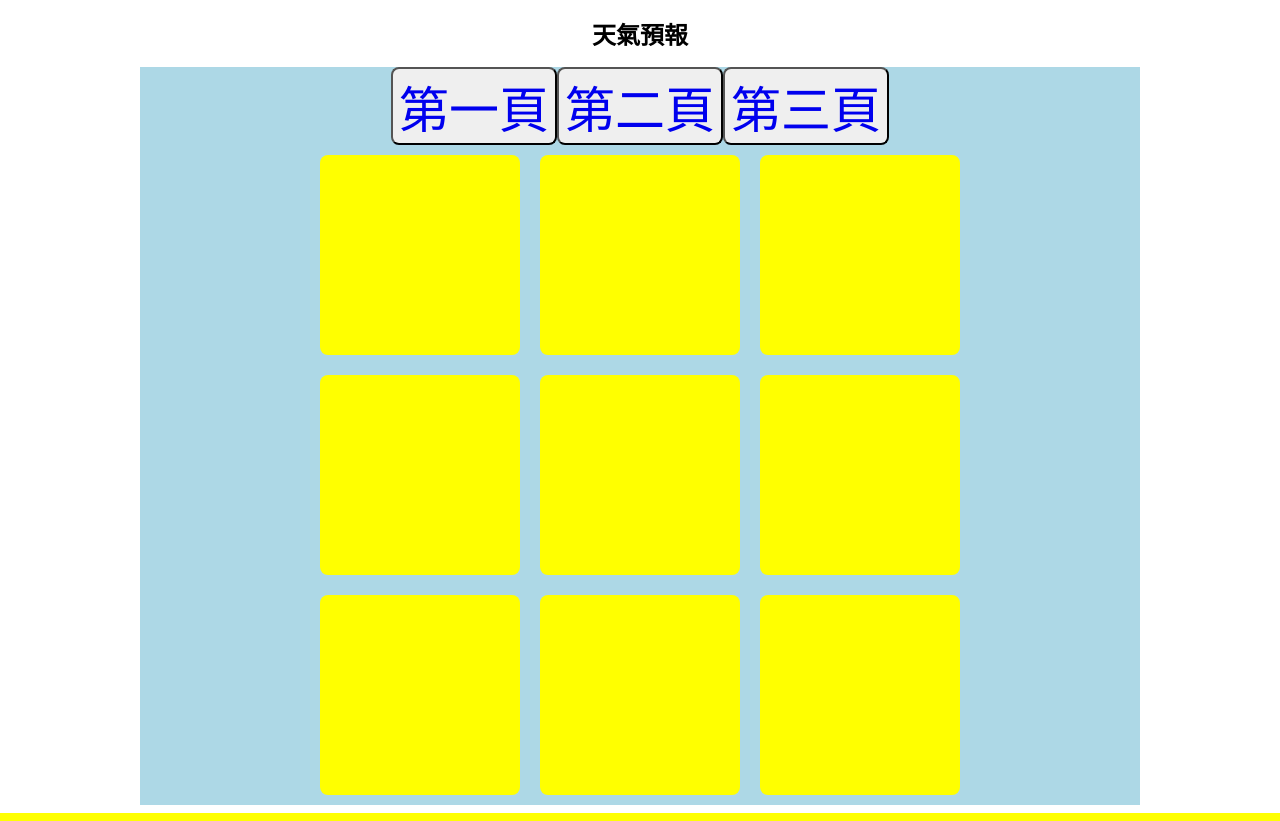
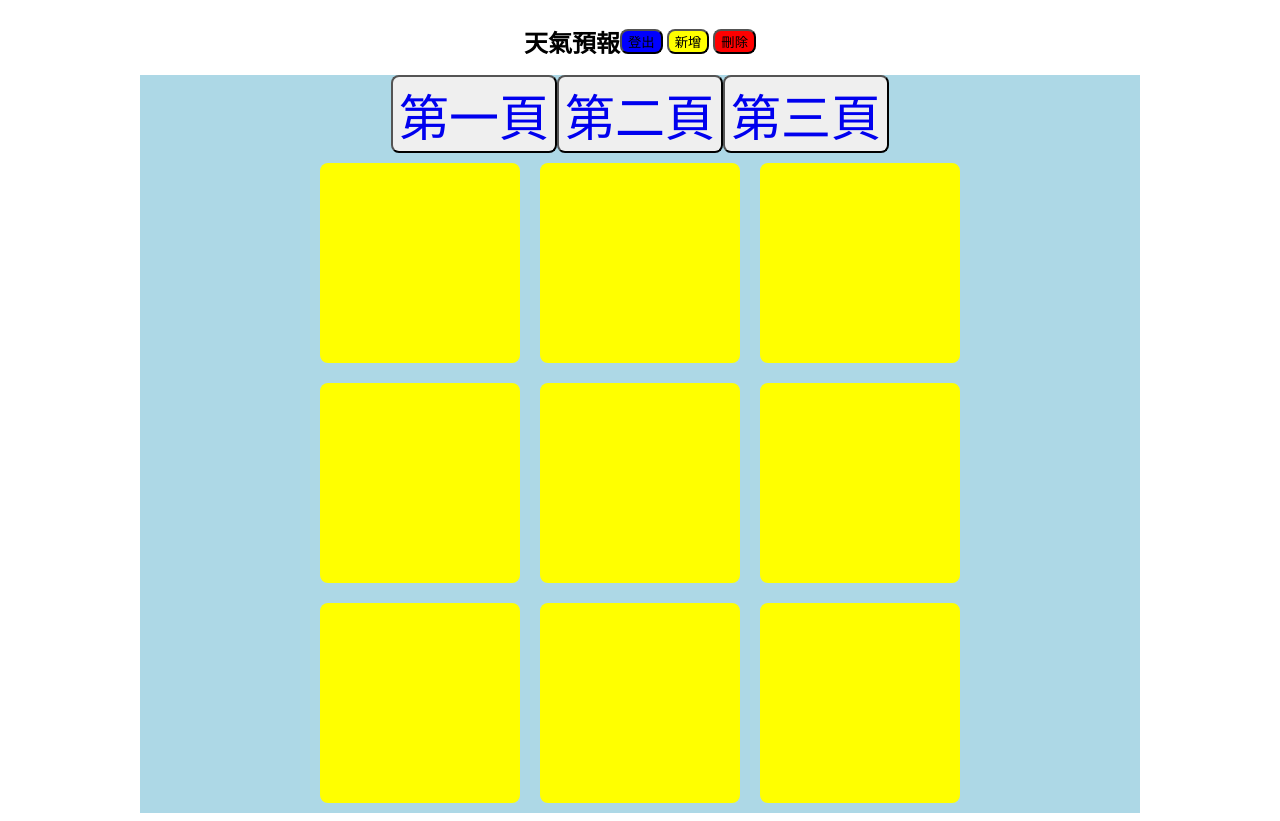
Before and after one commit to user638726/weather_report, a PHP site: the page made by 資料庫登入/天氣預報3.php in a window 1280 px wide. Run offline with PHP 8.4, Linux system fonts and the light colour scheme.

Commit message:
完成用session來傳遞資料，使登出功能都能在三個頁面上成功

```diff
--- a/資料庫登入/天氣預報.php
+++ b/資料庫登入/天氣預報.php
@@ -240,6 +240,9 @@ session_start();
                     console.log('載入失敗:', error); // 如果發生錯誤，顯示錯誤信息
                 }
             });
+            <?php
+            $_SESSION['login']=1;
+            ?>
         });
     });
     </script>
--- a/資料庫登入/天氣預報3.php
+++ b/資料庫登入/天氣預報3.php
@@ -1,10 +1,14 @@
+<?php
+session_start();
+?>
 <!DOCTYPE html>
 <html lang="en">
 
 <head>
     <meta charset="UTF-8">
     <meta name="viewport" content="width=device-width, initial-scale=1.0">
-    <script src="https://code.jquery.com/jquery-3.7.1.js" integrity="sha256-eKhayi8LEQwp4NKxN+CfCh+3qOVUtJn3QNZ0TciWLP4=" crossorigin="anonymous"></script>
+    <script src="https://code.jquery.com/jquery-3.7.1.js"
+        integrity="sha256-eKhayi8LEQwp4NKxN+CfCh+3qOVUtJn3QNZ0TciWLP4=" crossorigin="anonymous"></script>
     <title>Document</title>
     <style>
     * {
@@ -78,19 +82,40 @@
             width: 75%;
         }
     }
+
+    .btn-blue {
+        background-color: blue;
+        color: black;
+    }
+
+    .btn-yellow {
+        background-color: yellow;
+        color: black;
+    }
+
+    .btn-red {
+        background-color: red;
+        color: black
+    }
+
+    .header {
+        display: flex;
+        justify-content: center;
+        align-items: center;
+    }
     </style>
     <script>
     $.ajax({
         type: "GET",
         url: "https://opendata.cwa.gov.tw/fileapi/v1/opendataapi/F-C0032-001?Authorization=CWA-624371E0-DEC9-4EBE-9A3E-596837C3FCE2&format=JSON",
         dataType: "json",
-            success: function (response) {
+        success: function(response) {
             console.log('成功獲取內容:', response); // Log the entire response
             // Check if the response structure is as expected
             if (response) {
-                    let data=response;
-                    let data_length=data.cwaopendata.dataset.location.length;
-                    let time_length=data.cwaopendata.dataset.location[0].weatherElement[0].time.length;
+                let data = response;
+                let data_length = data.cwaopendata.dataset.location.length;
+                let time_length = data.cwaopendata.dataset.location[0].weatherElement[0].time.length;
                 //console.log(data);
                 //console.log(data.cwaopendata.dataset.location[0].locationName);
                 //console.log(data.cwaopendata.dataset.location[0].weatherElement[0].time[0].parameter.parameterName);
@@ -103,21 +128,25 @@
                     $(`#box${i}`).text(locationName);
                 }
 
-                    for(let i=0;i<time_length;i++){
-                        let weather19=data.cwaopendata.dataset.location[18].weatherElement[0].time[i].parameter.parameterName;
-                        let weather20=data.cwaopendata.dataset.location[19].weatherElement[0].time[i].parameter.parameterName;
-                        let weather21=data.cwaopendata.dataset.location[20].weatherElement[0].time[i].parameter.parameterName;
-                        let weather22=data.cwaopendata.dataset.location[21].weatherElement[0].time[i].parameter.parameterName;
+                for (let i = 0; i < time_length; i++) {
+                    let weather19 = data.cwaopendata.dataset.location[18].weatherElement[0].time[i]
+                        .parameter.parameterName;
+                    let weather20 = data.cwaopendata.dataset.location[19].weatherElement[0].time[i]
+                        .parameter.parameterName;
+                    let weather21 = data.cwaopendata.dataset.location[20].weatherElement[0].time[i]
+                        .parameter.parameterName;
+                    let weather22 = data.cwaopendata.dataset.location[21].weatherElement[0].time[i]
+                        .parameter.parameterName;
 
 
                     var el = document.getElementById("box18");
-                        el.insertAdjacentHTML("beforeEnd","<p>天氣:" + weather19 + "</p>");
+                    el.insertAdjacentHTML("beforeEnd", "<p>天氣:" + weather19 + "</p>");
                     var el = document.getElementById("box19");
-                        el.insertAdjacentHTML("beforeEnd","<p>天氣:" + weather20 + "</p>");
+                    el.insertAdjacentHTML("beforeEnd", "<p>天氣:" + weather20 + "</p>");
                     var el = document.getElementById("box20");
-                        el.insertAdjacentHTML("beforeEnd","<p>天氣:" + weather21 + "</p>");
+                    el.insertAdjacentHTML("beforeEnd", "<p>天氣:" + weather21 + "</p>");
                     var el = document.getElementById("box21");
-                        el.insertAdjacentHTML("beforeEnd","<p>天氣:" + weather22 + "</p>");
+                    el.insertAdjacentHTML("beforeEnd", "<p>天氣:" + weather22 + "</p>");
 
 
                 }
@@ -126,7 +155,7 @@
                 console.error("Data structure is unexpected", response);
             }
         },
-            error: function (error) {
+        error: function(error) {
             console.error("Error fetching data:", error);
         }
     });
@@ -134,7 +163,15 @@
 </head>
 
 <body>
+    <div class="container2">
+        <div class="header">
             <h1>天氣預報</h1>
+            <div>
+                <button type="button" class="btn1 btn-blue">登出</button>
+                <button type="button" class="btn2 btn-yellow">新增</button>
+                <button type="button" class="btn3 btn-red">刪除</button>
+            </div>
+        </div>
         <div class="outer-container">
             <div class="container">
                 <button><a href="./天氣預報.php">第一頁</a></button>
@@ -157,6 +194,36 @@
                 <div class="box1" id="box26"></div>
             </div>
         </div>
+    </div>
+    <script>
+    $(document).ready(function() {
+        $(".btn1").on("click", function() {
+            $(".container2").empty()
+            <?php
+             if(isset ($_SESSION['login'])){
+
+             unset($_SESSION['login']);}
+              else {
+                echo "not use";
+            }
+             ?>
+            $.ajax({
+                type: "GET",
+                url: "./login.php",
+                success: function(response) {
+                    //console.log('成功獲取內容:', response); // 在控制台中檢查
+                    $(".container2").html(response); // 將內容插入容器
+                },
+                error: function(error) {
+                    console.log('載入失敗:', error); // 如果發生錯誤，顯示錯誤信息
+                }
+            });
+            <?php
+            $_SESSION['login']=1;
+            ?>
+        });
+    });
+    </script>
 </body>
 
 </html>
```
Also changed, not shown: 資料庫登入/天氣預報2.php (+98 -25 lines). Lines whose indentation alone changed are shown as unchanged.
